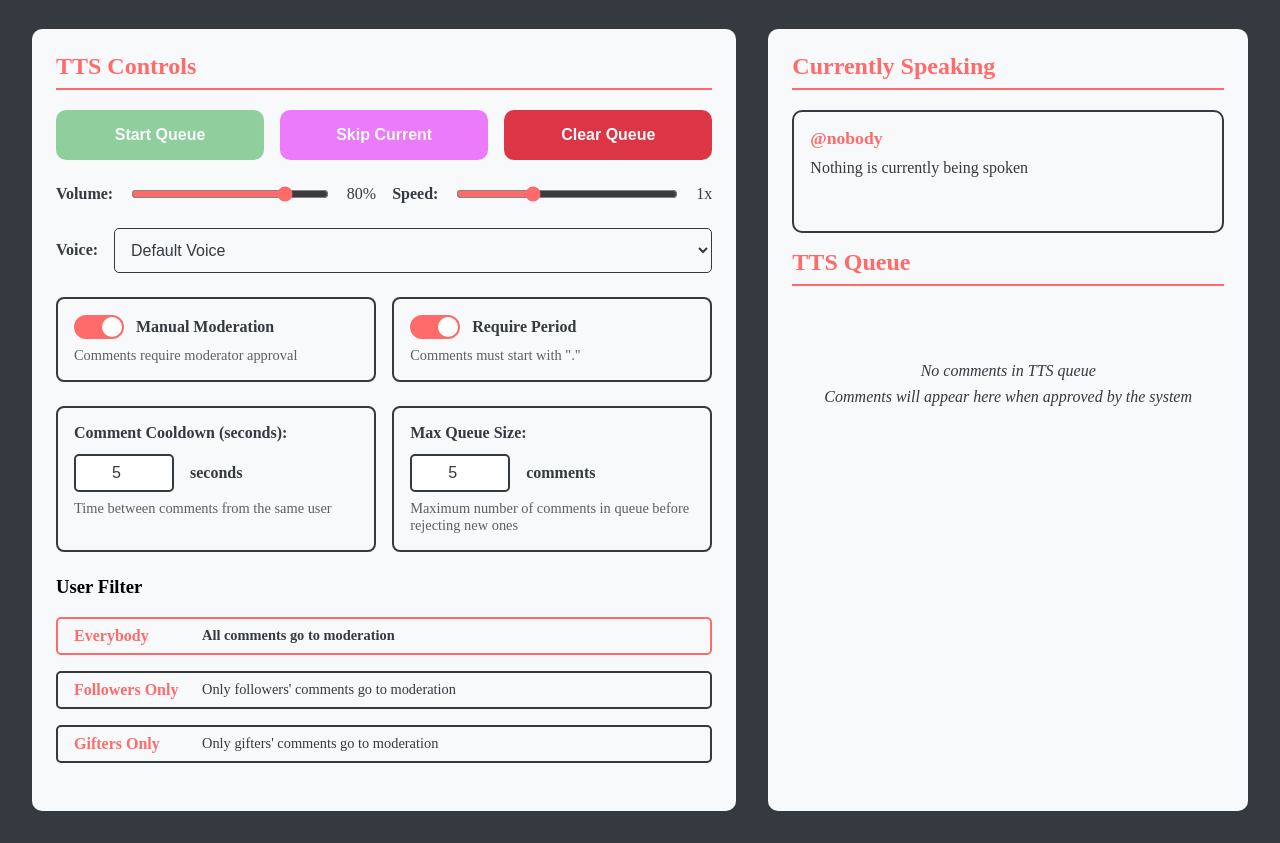
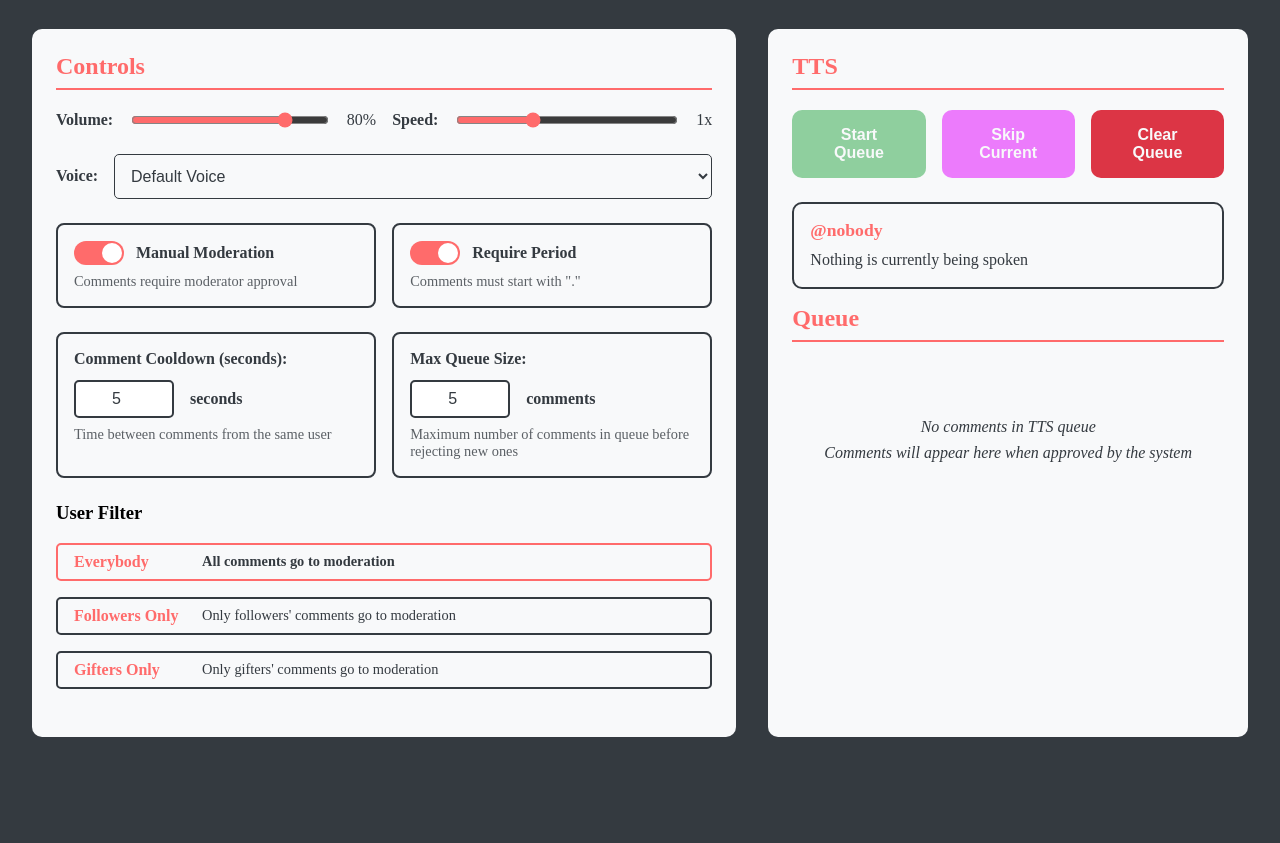
Before and after one commit to Saileeich/Saileeich-TTS, a website: page public/streamer.html in a window 1280 px wide. Shown: the part 83-926 px from the top of the page. After the commit the page ends 852 px from the top, so only its background shows below. Drawn offline with Linux system fonts and the light colour scheme.

Commit message:
Changed streamer page layout

```diff
--- a/public/css/streamer.css
+++ b/public/css/streamer.css
@@ -567,25 +567,6 @@ input[type="range"] {
     word-wrap: break-word;
 }
 
-.comment-progress {
-    margin-top: 1rem;
-}
-
-.progress-bar {
-    width: 100%;
-    height: 20px;
-    background: var(--secondary-color);
-    border-radius: 10px;
-    overflow: hidden;
-}
-
-.progress-fill {
-    height: 100%;
-    background: linear-gradient(45deg, var(--success-color), var(--success-color-light));
-    width: 0%;
-    transition: width 0.1s ease;
-}
-
 .queue-controls {
     margin-bottom: 1rem;
 }
--- a/public/js/streamer.js
+++ b/public/js/streamer.js
@@ -56,7 +56,6 @@ class StreamerTTSDashboard {
             speedDisplay: document.getElementById('speed-display'),
             voiceSelect: document.getElementById('voice-select'),
             currentComment: document.getElementById('current-comment'),
-            progressFill: document.getElementById('progress-fill'),
             queueList: document.getElementById('tts-queue-list'),
             emptyQueue: document.getElementById('empty-queue'),
             manualModerationToggle: document.getElementById('manual-moderation-toggle'),
--- a/public/streamer.html
+++ b/public/streamer.html
@@ -20,13 +20,7 @@
     <main>
         <!-- TTS Controls Section -->
         <section class="tts-controls">
-            <h2>TTS Controls</h2>
-
-            <div class="control-row">
-                <button id="play-pause-btn" class="control-btn primary" disabled>Start Queue</button>
-                <button id="skip-btn" class="control-btn secondary" disabled>Skip Current</button>
-                <button id="clear-queue-btn" class="control-btn danger">Clear Queue</button>
-            </div>
+            <h2>Controls</h2>
 
             <div class="control-row">
                 <div class="volume-control">
@@ -137,20 +131,22 @@
 
         <!-- Current TTS Section -->
         <section class="current-tts">
-            <h2>Currently Speaking</h2>
+            <h2>TTS</h2>
+
+            <div class="control-row">
+                <button id="play-pause-btn" class="control-btn primary" disabled>Start Queue</button>
+                <button id="skip-btn" class="control-btn secondary" disabled>Skip Current</button>
+                <button id="clear-queue-btn" class="control-btn danger">Clear Queue</button>
+            </div>
+
             <div id="current-comment" class="current-comment-card">
                 <div class="comment-username">@nobody</div>
                 <div class="comment-text">Nothing is currently being spoken</div>
-                <div class="comment-progress">
-                    <div class="progress-bar">
-                        <div id="progress-fill" class="progress-fill"></div>
-                    </div>
-                </div>
             </div>
 
             <!-- TTS Queue Section -->
             <div class="tts-queue">
-                <h2>TTS Queue</h2>
+                <h2>Queue</h2>
 
                 <div id="queue-container">
                     <ul id="tts-queue-list"></ul>
```
